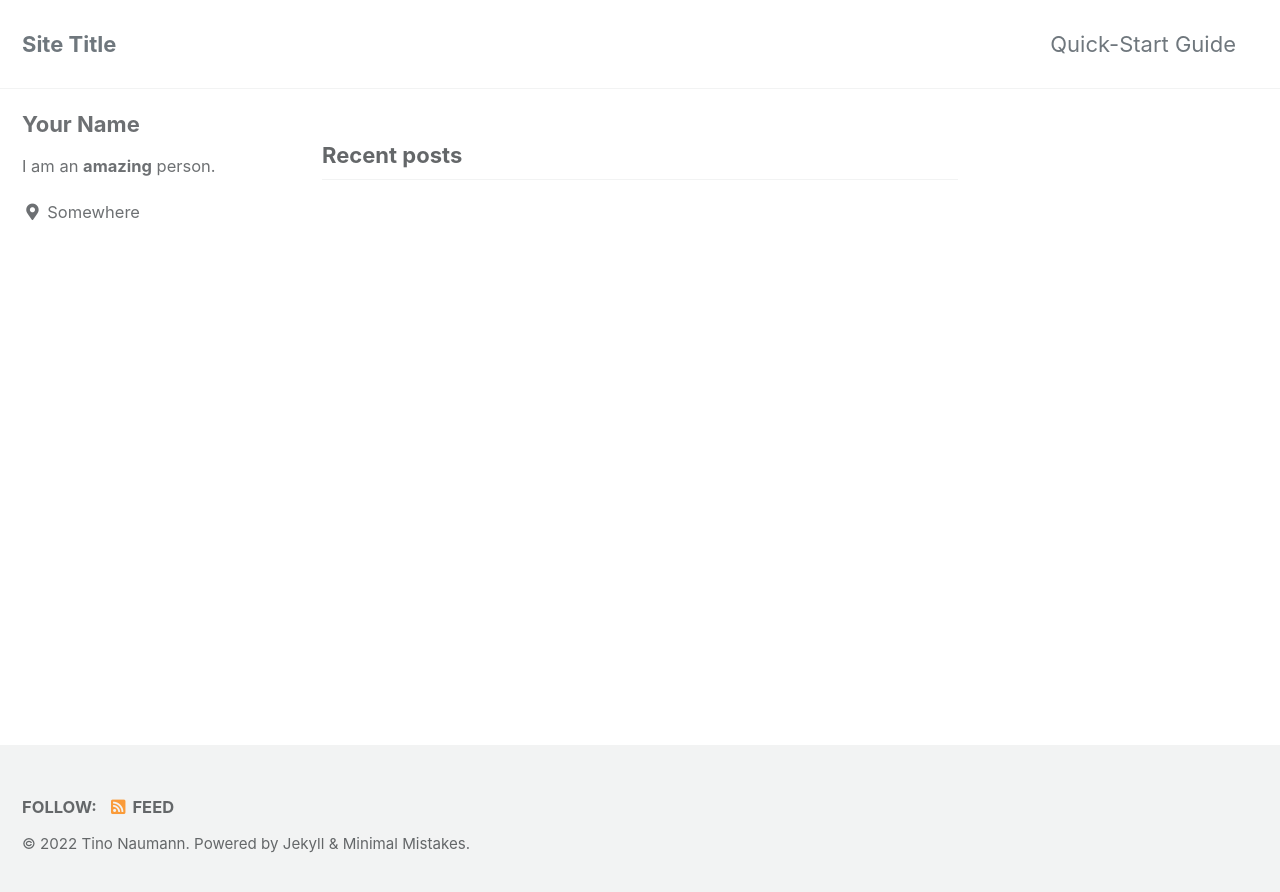
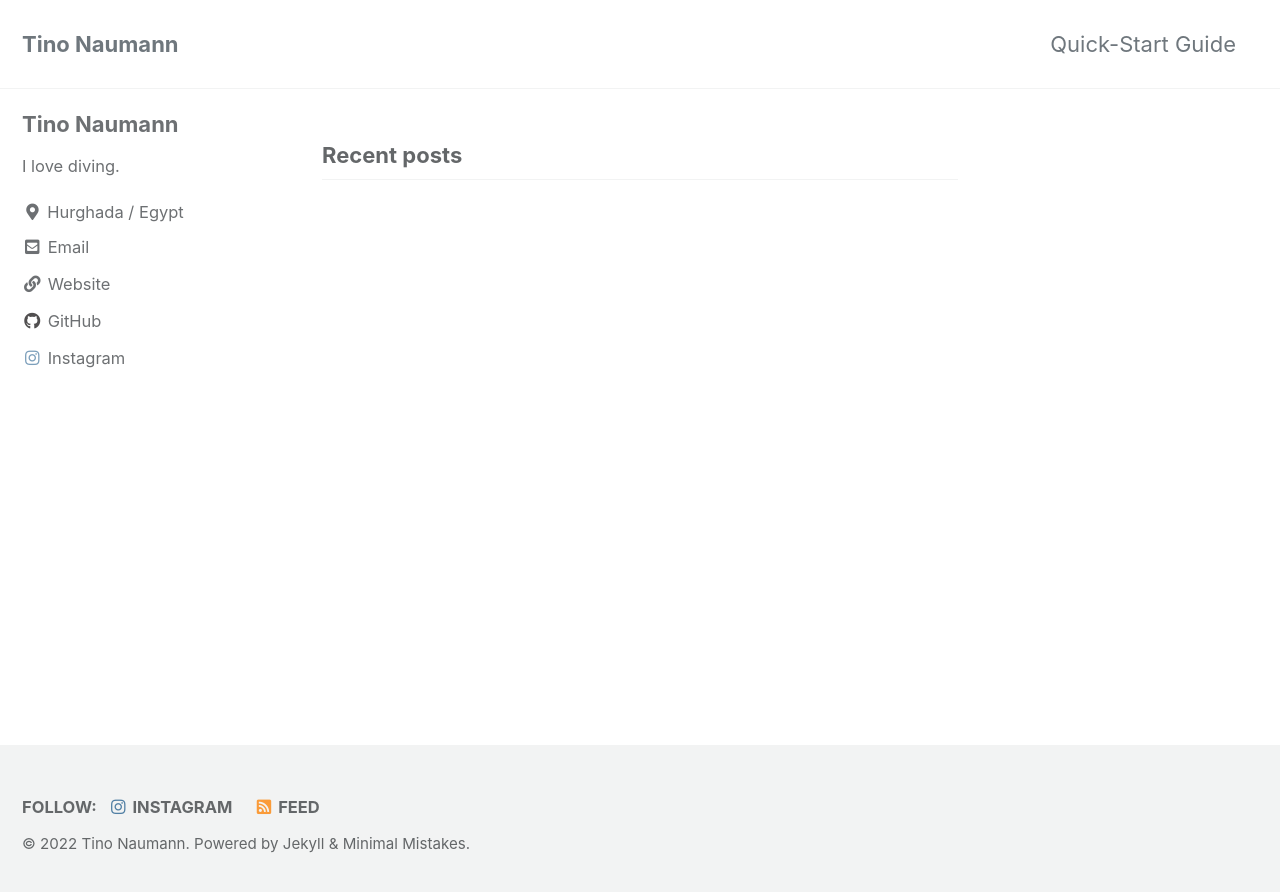
Before and after one commit to t-1-n-o/t-1-n-o.github.io, a Jekyll site: the page built from index.html, in a window 1280 px wide. Shown: the top 892 px of the page. Built offline with Jekyll 4.4.1, drawn with Linux system fonts in a browser that asks for light colours; cached includes are drawn as plain includes; the list of posts is cut into pages by our own code.

Commit message:
Initial GitHub pages site with Jekyll

```diff
--- a/_config.yml
+++ b/_config.yml
@@ -16,7 +16,7 @@ minimal_mistakes_skin    : "default" # "air", "aqua", "contrast", "dark", "dirt"
 
 # Site Settings
 locale                   : "en-US"
-title                    : "Site Title"
+title                    : "Tino Naumann"
 title_separator          : "-"
 subtitle                 : # site tagline that appears below site title in masthead
 name                     : "Tino Naumann"
@@ -102,18 +102,18 @@ analytics:
 
 # Site Author
 author:
-  name             : "Your Name"
+  name             : "Tino Naumann"
   avatar           : # path of avatar image, e.g. "/assets/images/bio-photo.jpg"
-  bio              : "I am an **amazing** person."
-  location         : "Somewhere"
+  bio              : "I love diving."
+  location         : "Hurghada / Egypt"
   email            :
   links:
     - label: "Email"
       icon: "fas fa-fw fa-envelope-square"
-      # url: "mailto:your.name@email.com"
+      url: "mailto:mail@tino.link"
     - label: "Website"
       icon: "fas fa-fw fa-link"
-      # url: "https://your-website.com"
+      url: "https://t-1-n-o.github.io"
     - label: "Twitter"
       icon: "fab fa-fw fa-twitter-square"
       # url: "https://twitter.com/"
@@ -122,10 +122,10 @@ author:
       # url: "https://facebook.com/"
     - label: "GitHub"
       icon: "fab fa-fw fa-github"
-      # url: "https://github.com/"
+      url: "https://github.com/t-1-n-o"
     - label: "Instagram"
       icon: "fab fa-fw fa-instagram"
-      # url: "https://instagram.com/"
+      url: "https://instagram.com/divingtino"
 
 # Site Footer
 footer:
@@ -147,7 +147,7 @@ footer:
       # url:
     - label: "Instagram"
       icon: "fab fa-fw fa-instagram"
-      # url:
+      url: "https://instagram.com/divingtino"
 
 
 # Reading Files
```
